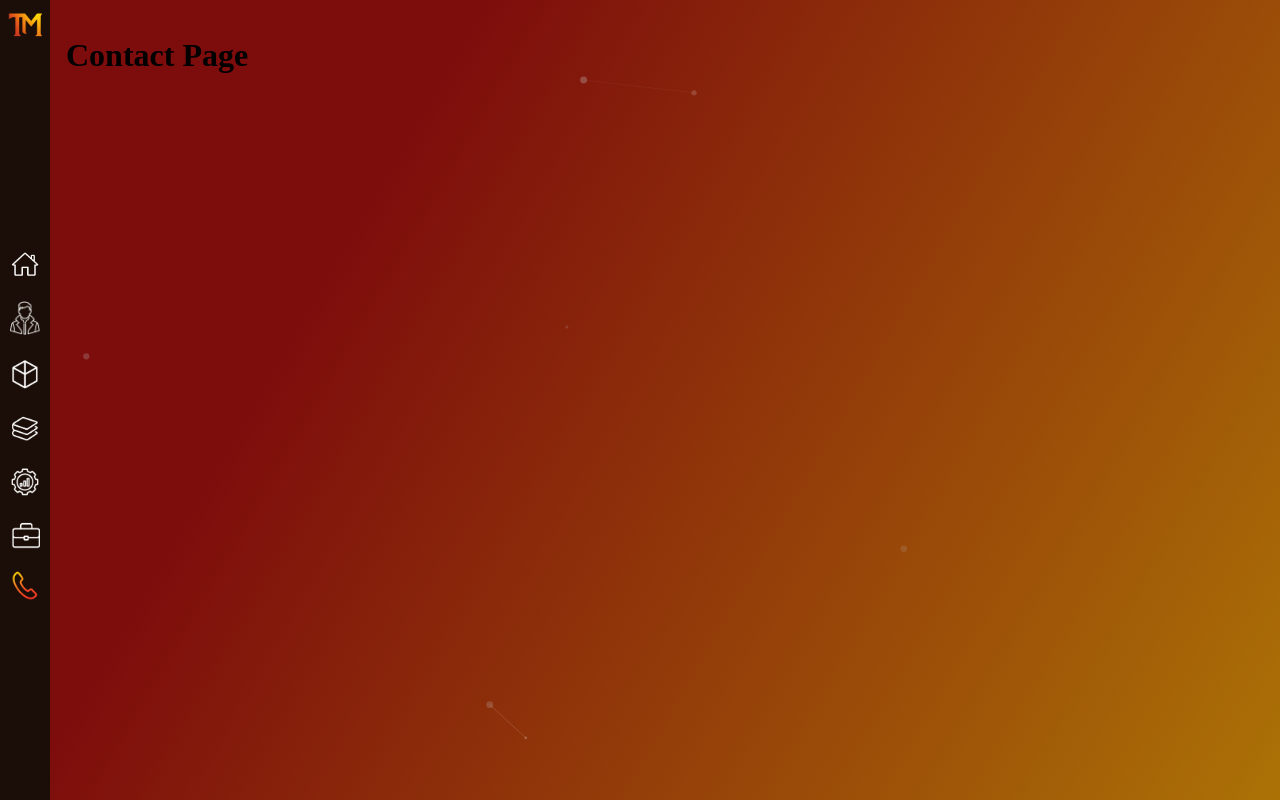
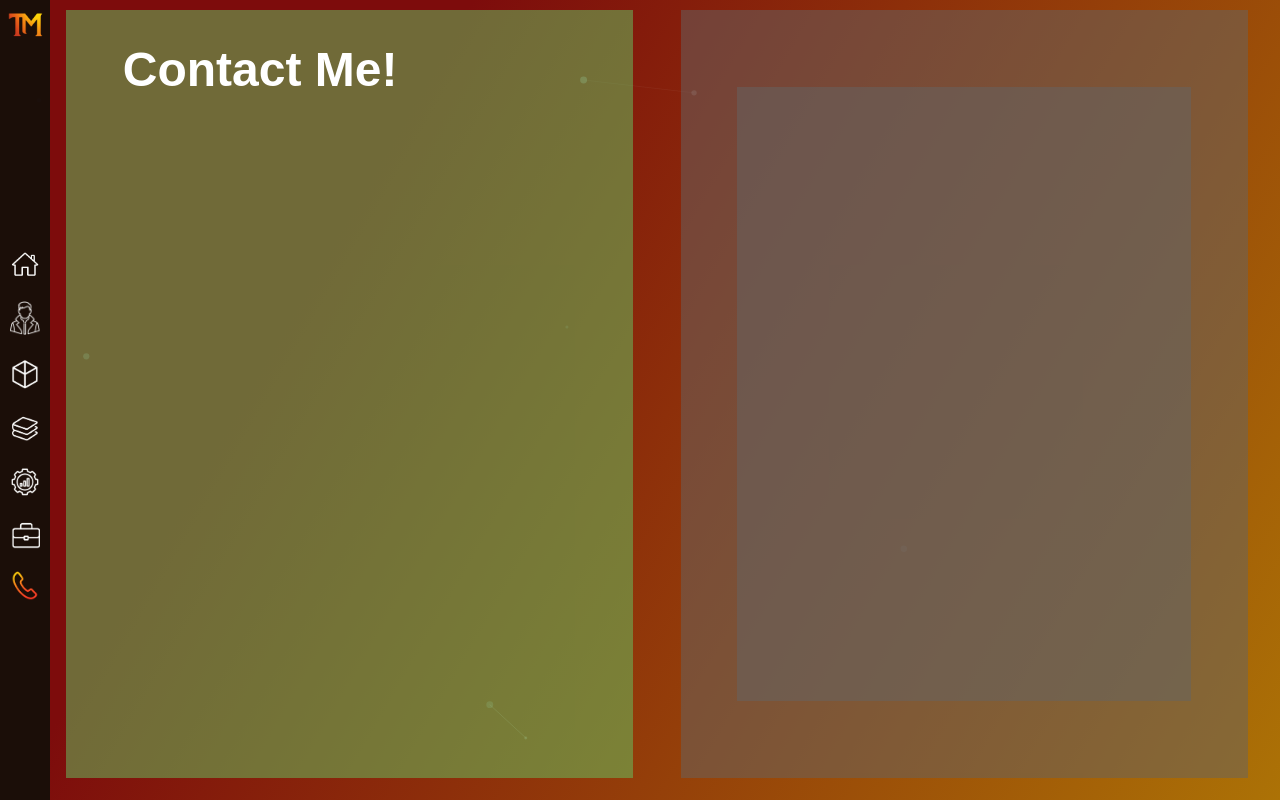
Before and after one commit to taha-malik27/myPortfolioWebsite, a Next.js app in the folder myportfoliowebsite/: page /contact in a window 1280 px wide. Built offline with nearby package versions, Linux system fonts and the light colour scheme; a web font is replaced by a local one.

Commit message:
set up base strcuture now for contact page setup, similar to test with left right split. will pan out structure a bit more next.

```diff
--- a/myportfoliowebsite/src/app/contact/page.tsx
+++ b/myportfoliowebsite/src/app/contact/page.tsx
@@ -5,6 +5,7 @@ import React from 'react'
 import ParticlesBackground from '@/components/ParticlesBackground';
 import LoadingScreen from '@/components/LoadingScreen';
 import { usePageLoader } from '@/hooks/usePageLoader';
+import ContactCard from '@/components/cards/ContactCard';
 
 function ContactPage() {
     const isLoading = usePageLoader(1200); // 1.2 seconds
@@ -39,7 +40,7 @@ function ContactPage() {
                     opacity: isLoading ? 0 : 1,
                     transition: 'opacity 0.3s ease-in',
                 }}>
-                    <h1>Contact Page</h1>
+                    <ContactCard backgroundColor = "transparent" />
                 </div>
             </div>
         </div>
--- /dev/null
+++ b/myportfoliowebsite/src/components/cards/ContactCard.tsx
@@ -0,0 +1,106 @@
+"use client"
+
+import React, { useState, useEffect } from 'react';
+import HoverText from '@/components/HoverText';
+import ProjectImageGallery from '@/components/image/ProjectImageGallery';
+
+interface ContactCardProps {
+    backgroundColor?: string;
+}
+
+const ContactCard: React.FC<ContactCardProps> = ({ backgroundColor = "transparent" }) => {
+
+
+    return (
+        <div
+            className="fade-in div-scroll"
+            style={{
+            /* Positioning */
+            position: "relative",
+            zIndex: 1,
+
+            /* Layout */
+            display: "grid",
+            gridTemplateColumns: "48% 4% 48%",
+            justifyContent: "center",
+            justifyItems: "center",
+
+            /* Sizing */
+            height: "calc(100vh - 2rem)",
+
+            /* Spacing */
+            marginTop: "-0.5%",
+            paddingRight: "1rem",
+
+            /* Overflow */
+            overflowY: "auto",
+            overflowX: "hidden",
+
+            /* Appearance */
+            backgroundColor: backgroundColor
+            }}>
+
+
+            {/* Left Section - Contact Cards Socials*/}
+            <div style={{
+                // alignSelf: "center",
+                paddingLeft:"10%",
+                paddingRight: "5%",
+                width: "100%",
+                boxSizing: "border-box",
+                display:"flex",
+                flexDirection:"column",
+                backgroundColor:"rgba(100,200,100,0.5)"
+            }}>
+
+                {/* Header - Matches other pages */}
+                <h1 style={{margin: 0, marginTop: "2rem", marginBottom: "1rem"}}>
+                    <HoverText text="Contact Me!" className="header-styling" />
+                </h1>
+
+
+                {/* Sub Box for Socials, will be 2x2 grid, 30-70 between icon and text */}
+                <div style={{}}>
+
+
+                </div>
+
+
+            </div>
+
+
+
+            <div></div>
+
+
+            {/* Right Section - Contact Card Message Sender */}
+            <div style={{
+                backgroundColor:"rgba(100,100,100,0.5)",
+                width:"100%",
+                height:"100%",
+                display:'flex',
+                flexDirection:"column",
+                justifyContent:"center",
+                alignItems:"center"
+                }}>
+
+
+                {/* this is gonna be the form box, replace with actual form code */}
+                <div style = {{
+                 backgroundColor:"rgba(100,100,100,0.5)",
+                 width:"80%",
+                 height:"80%"
+                }}
+                >
+
+                </div>
+
+            </div>
+
+
+        </div>
+            )
+}
+
+
+export default ContactCard;
--- a/myportfoliowebsite/src/components/cards/SkillsCard.tsx
+++ b/myportfoliowebsite/src/components/cards/SkillsCard.tsx
@@ -2,9 +2,9 @@
 
 import React, { useState, useEffect } from 'react';
 import HoverText from '@/components/HoverText';
-import VennDialComponent from '../VennDialComponent';
+import VennDialComponent from '../skills/VennDialComponent';
 import { SkillSubCard } from './SkillSubCard';
-import { SkillHalo } from '../SkillHalo';
+import { SkillHalo } from '../skills/SkillHalo';
 import { skillsData } from '@/data/skillsData';
 import { getCategoryColor } from '@/utils/categoryColors';
 
--- a/myportfoliowebsite/src/components/cards/WorkCard.tsx
+++ b/myportfoliowebsite/src/components/cards/WorkCard.tsx
@@ -79,7 +79,7 @@ const workExperiences: WorkExperience[] = [
     {
         id: "exp4",
         company: "Ovintiv",
-        role: "Software Development Intern, Chief Digital Office",
+        role: "Software Engineering Intern",
         date: "May 2025 - Dec 2025",
         logo: "/images/work/OvintivLogo.png",
         color: "#ea580c", // Deep orange
```
Also changed, not shown: myportfoliowebsite/src/components/skills/SkillHalo.tsx (renamed from myportfoliowebsite/src/components/SkillHalo.tsx), myportfoliowebsite/src/components/skills/VennDialComponent.tsx (renamed from myportfoliowebsite/src/components/VennDialComponent.tsx).
